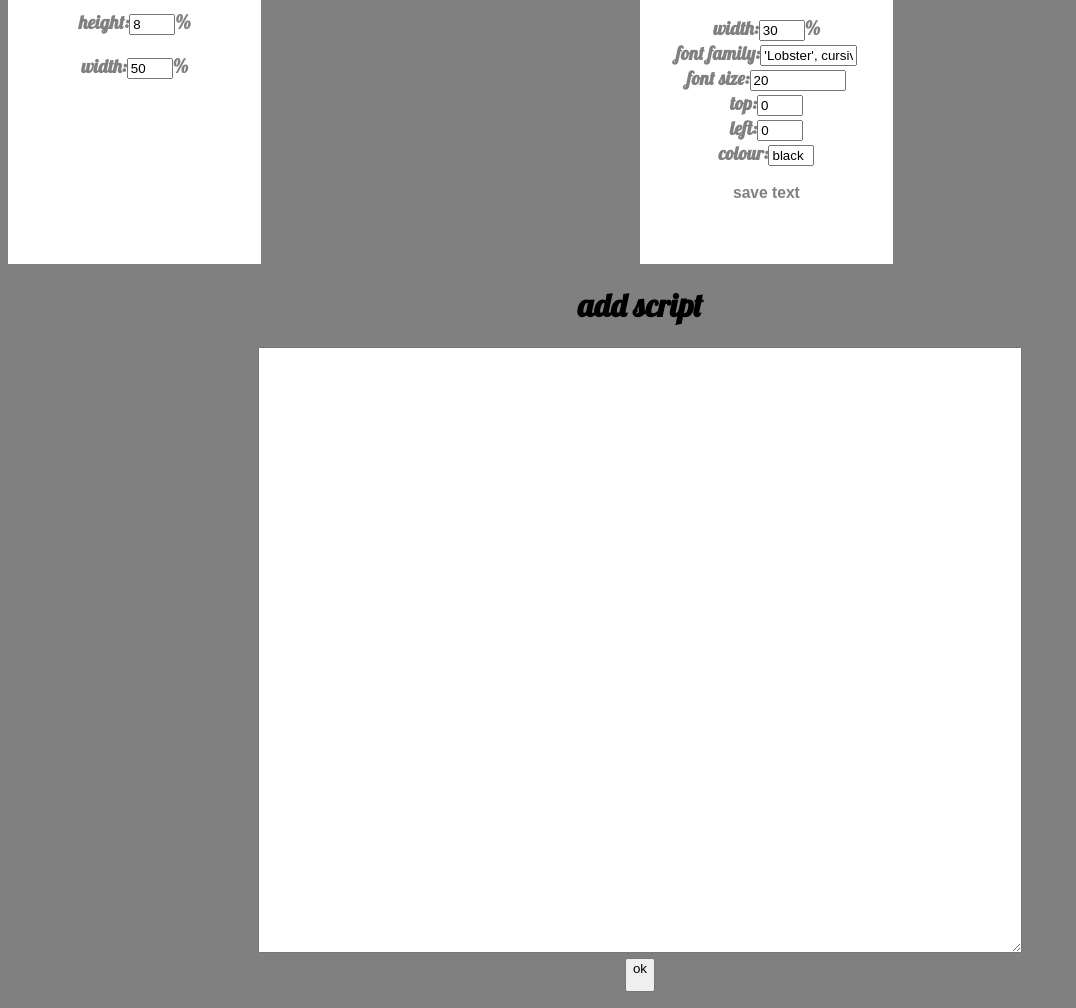
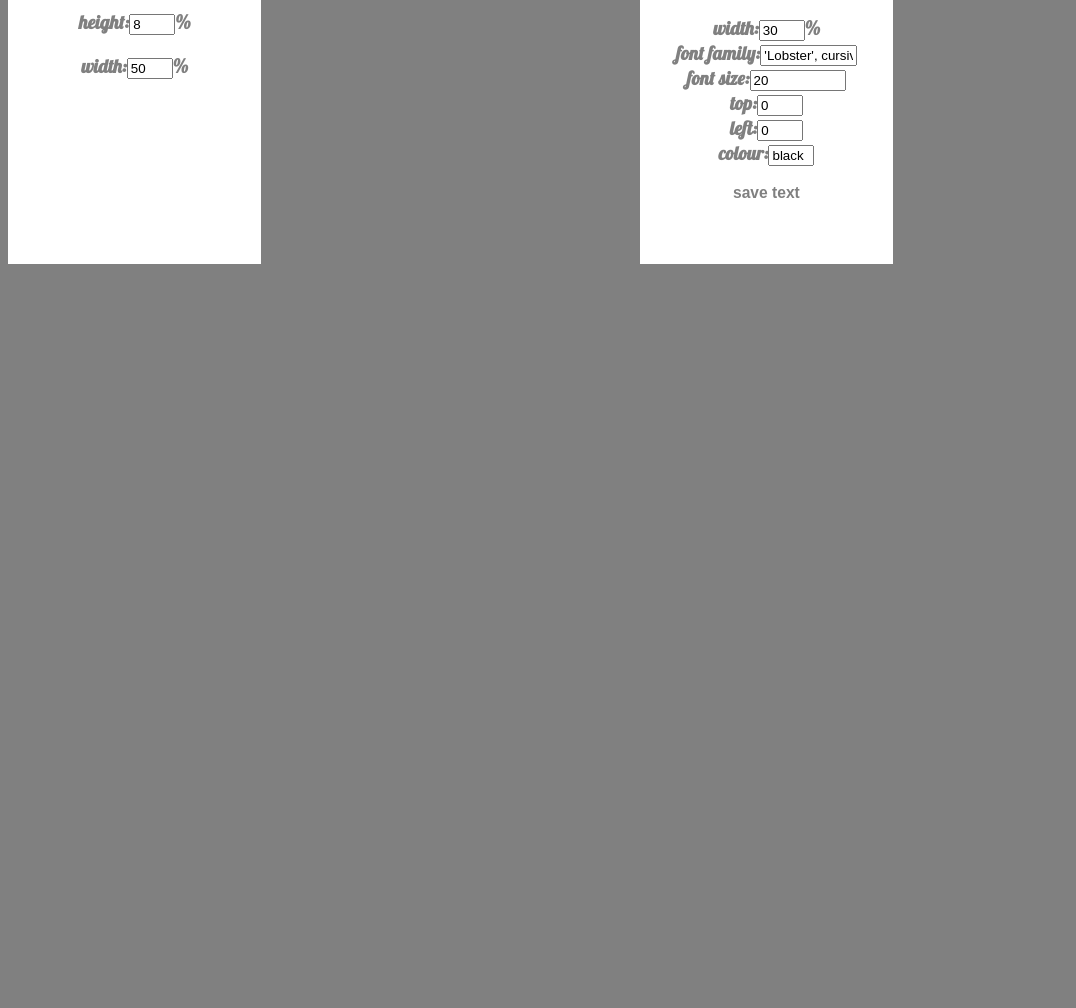
Before and after one commit to IshaanVermaProgrammer/Crystal.io, a website: page Crystal.io/new.html in a window 1280 px wide. Shown: the part 1295-2303 px from the top of the page, without its empty margins (0-1076 px from the left). After the commit the page ends 1567 px from the top, so only its background shows below. Drawn offline with nearby package versions, Linux system fonts and the light colour scheme.

Commit message:
Update new.html

```diff
--- a/Crystal.io/new.html
+++ b/Crystal.io/new.html
@@ -214,7 +214,7 @@ left:<span id="x"><input type="text" id="left" value="0" onkeyup="left()"/><br>
 colour:<span id="x"><input type="text" id="p-text-colour" value="black" onkeyup="col()" style="width:15%;"/><br>
 <button onclick="st()" style="color:grey;background:white;border:2px solid white;"><h3>
 save text</h3></button>
-  </div></center> <h1>add script</h1><p><textarea style="width:60%;height:600px;margin-right:auto;margin-left:auto;" id="script"></textarea><br><button onclick="ok()">ok</p></center>
+  </div></center>
 <script>
 function t(){
 let a=$("#top").val();
```
